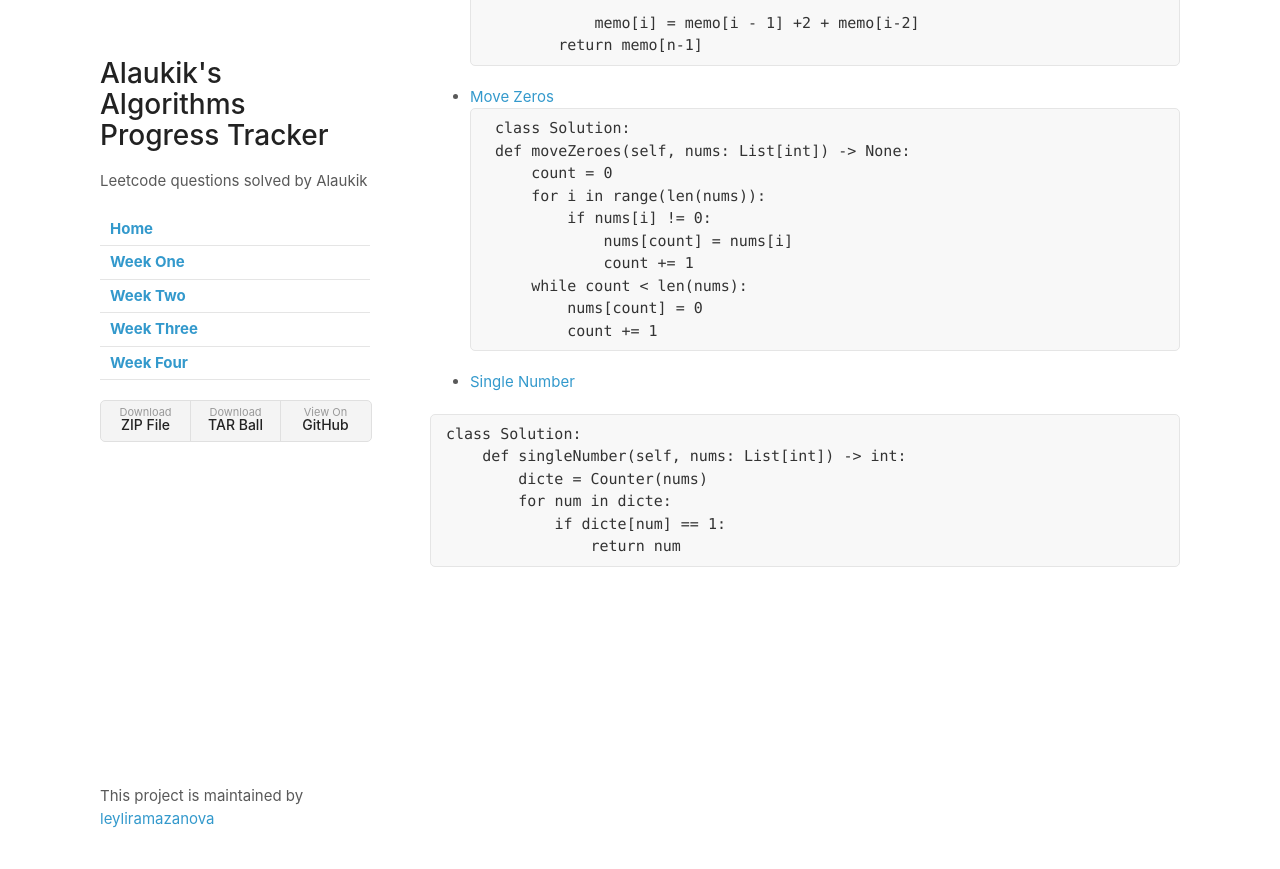
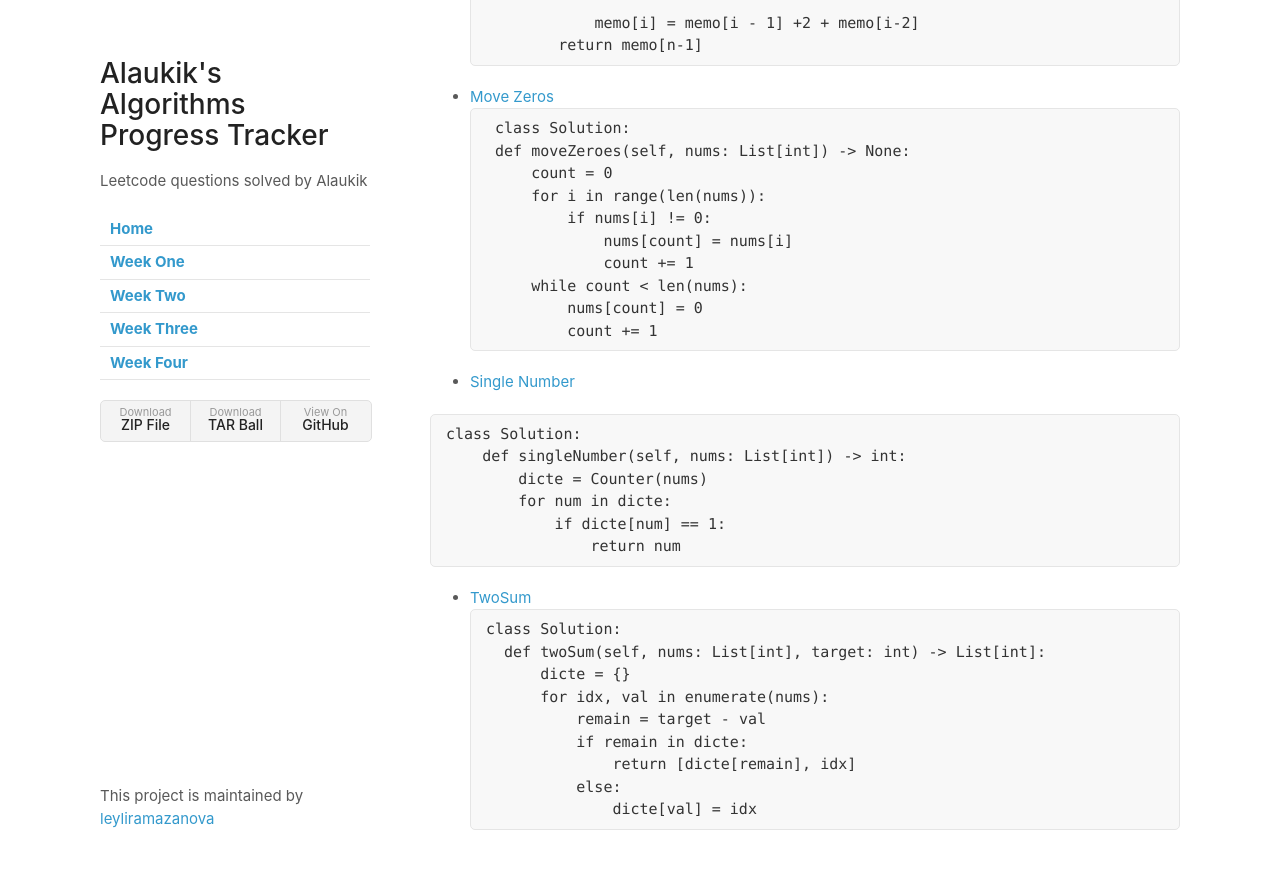
Before and after one commit to leyliramazanova/Five-Weeks-of-Leet-Code, a Jekyll site: the page built from weekFive.md, in a window 1280 px wide and 900 px high, scrolled down 2450 px. Shown: the top 869 px of the window. Built offline with Jekyll 4.4.1, drawn with Linux system fonts in a browser that asks for light colours; our own code applies the rules of GitHub Pages for plain Markdown files.

Commit message:
Update weekFive.md

````diff
--- a/weekFive.md
+++ b/weekFive.md
@@ -143,3 +143,16 @@ class Solution:
             if dicte[num] == 1:
                 return num
 ```
+
+- [TwoSum](https://leetcode.com/problems/two-sum/submissions/)
+```python
+class Solution:
+    def twoSum(self, nums: List[int], target: int) -> List[int]:
+        dicte = {}
+        for idx, val in enumerate(nums):
+            remain = target - val
+            if remain in dicte:
+                return [dicte[remain], idx]
+            else:
+                dicte[val] = idx
+```
````
